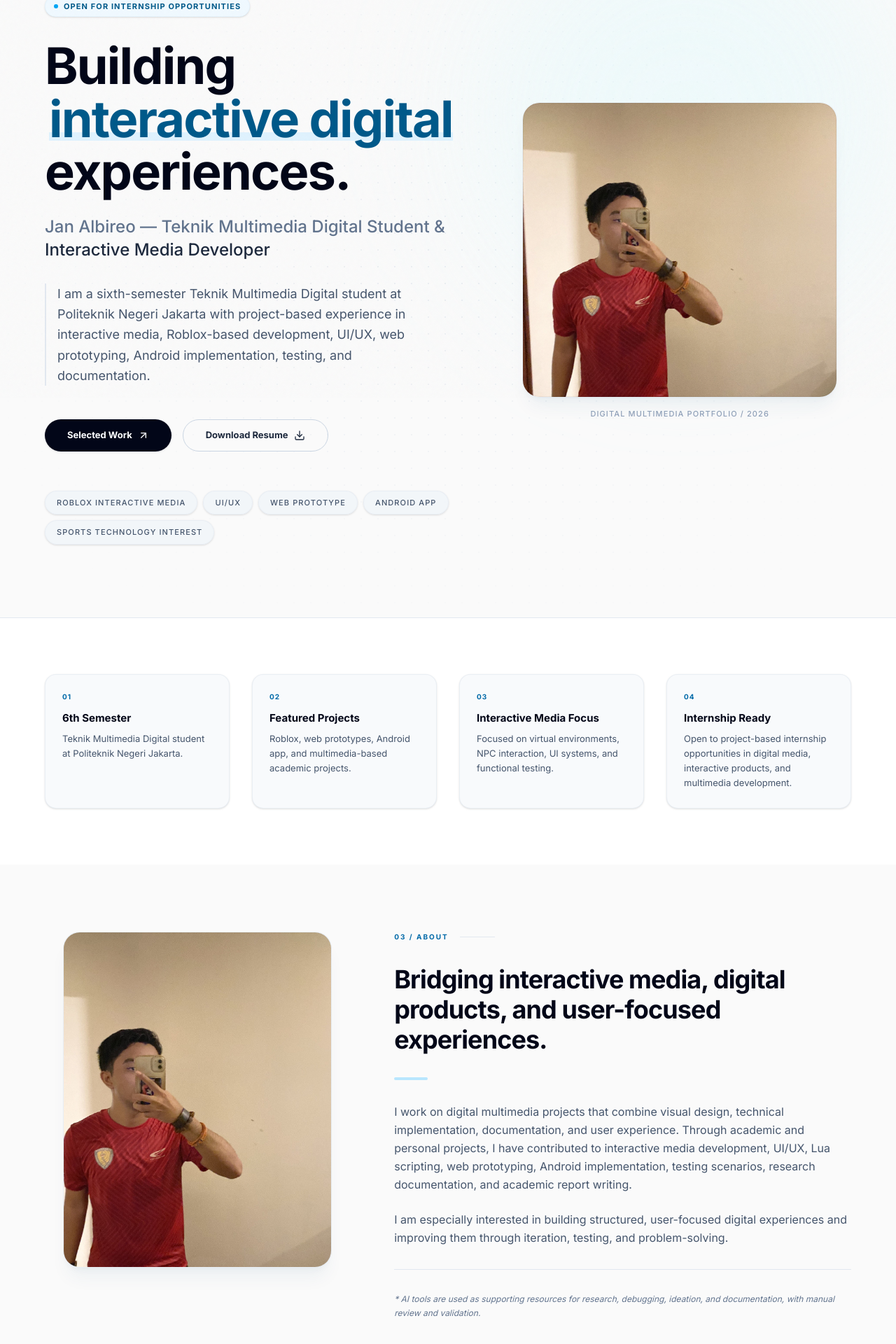
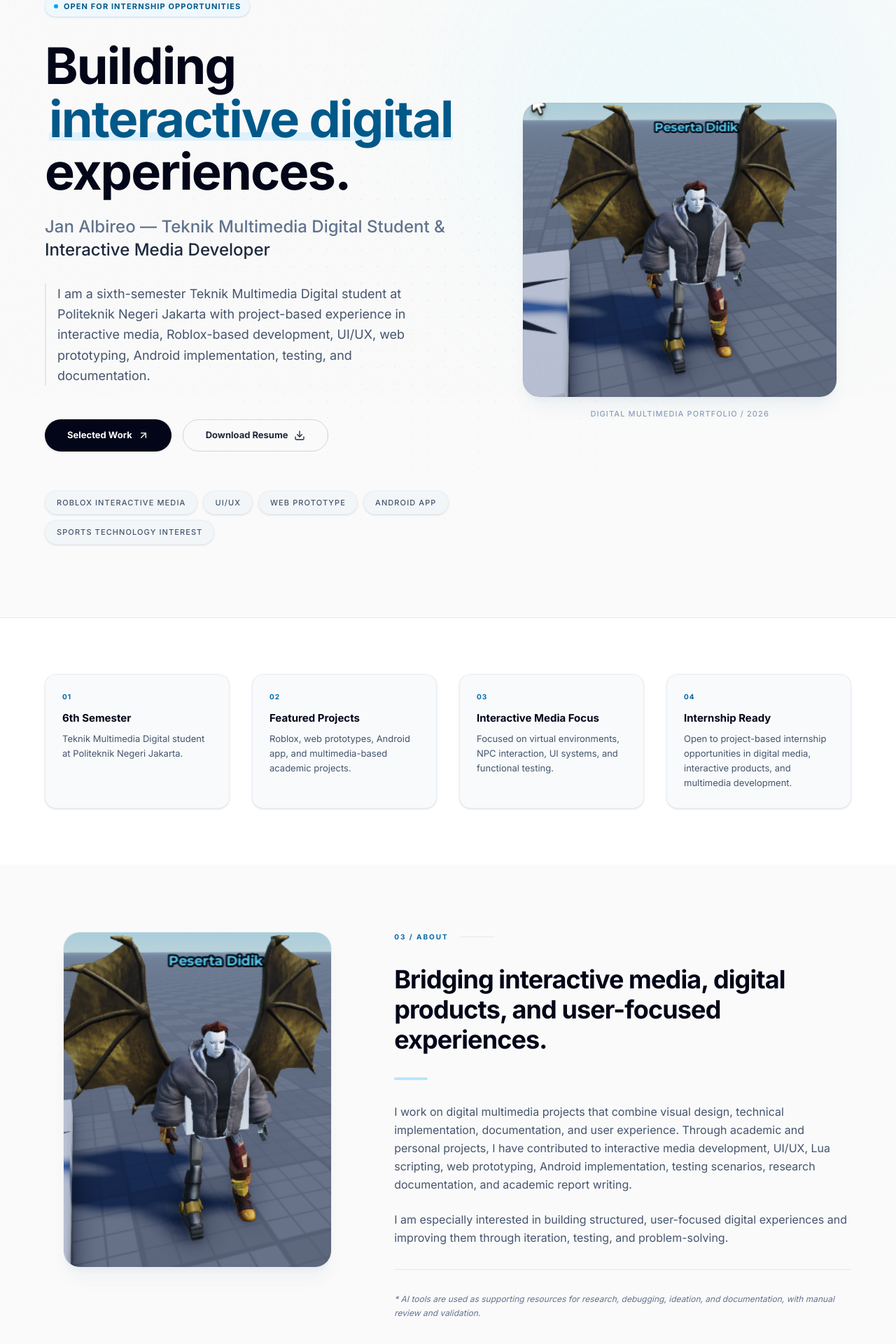
Before and after one commit to albiruby/Portfolio-JanAlbireo, a Next.js app: page / in a window 1280 px wide. Shown: the part 232-2152 px from the top of the page at 70% size. Built offline with nearby package versions, Linux system fonts and the light colour scheme; a web font is replaced by a local one.

Commit message:
refactor: update profile image and resolve lint warnings
- Update profile image source to `imgprofil.png`.
- Add necessary ESLint overrides to resolve hook-related lint warnings in client components.

```diff
--- a/app/page.tsx
+++ b/app/page.tsx
@@ -16,6 +16,7 @@ export default function PortfolioPage() {
   const [mounted, setMounted] = useState(false);
 
   useEffect(() => {
+    // eslint-disable-next-line react-hooks/set-state-in-effect
     setMounted(true);
   }, []);
 
@@ -118,7 +119,7 @@ export default function PortfolioPage() {
           <div className="relative w-full max-w-[280px] sm:max-w-[320px] md:max-w-[360px] lg:max-w-md mx-auto z-10 flex flex-col items-center mt-4 lg:mt-0">
             <div className="relative w-full aspect-[4/5] max-h-[420px] rounded-[1.5rem] overflow-hidden bg-white dark:bg-slate-900 shadow-xl shadow-sky-900/5 dark:shadow-none ring-1 ring-slate-200/50 dark:ring-slate-800">
               <Image
-                src="/img-profil.jpg"
+                src="/imgprofil.png"
                 alt="Jan Albireo"
                 fill
                 priority
@@ -162,7 +163,7 @@ export default function PortfolioPage() {
         >
           <div className="relative w-full max-w-[280px] sm:max-w-xs md:max-w-sm mx-auto aspect-[3/4] md:aspect-[4/5] rounded-[1.5rem] overflow-hidden bg-slate-100 dark:bg-slate-900 shadow-xl shadow-sky-900/5 dark:shadow-none border border-slate-200/50 dark:border-slate-800">
             <Image
-              src="/img-profil.jpg"
+              src="/imgprofil.png"
               alt="Jan Albireo"
               fill
               className="object-cover"
--- a/app/projects/[slug]/ProjectDetailClient.tsx
+++ b/app/projects/[slug]/ProjectDetailClient.tsx
@@ -22,6 +22,7 @@ export function ProjectDetailClient({ project, relatedProjects }: { project: Pro
   const [lightboxIndex, setLightboxIndex] = useState(0);
 
   useEffect(() => {
+    // eslint-disable-next-line react-hooks/set-state-in-effect
     setMounted(true);
   }, []);
 
@@ -66,6 +67,7 @@ export function ProjectDetailClient({ project, relatedProjects }: { project: Pro
   const openLightbox = (index: number) => {
     setLightboxIndex(index);
     setLightboxOpen(true);
+    // eslint-disable-next-line react-hooks/immutability
     document.body.style.overflow = "hidden";
   };
 
--- a/components/Providers.tsx
+++ b/components/Providers.tsx
@@ -21,6 +21,7 @@ export function AppProviders({ children }: { children: React.ReactNode }) {
 
   useEffect(() => {
     const savedLang = localStorage.getItem("lang") as Lang | null;
+    // eslint-disable-next-line react-hooks/set-state-in-effect
     if (savedLang === "id" || savedLang === "en") setLang(savedLang);
 
     const savedTheme = localStorage.getItem("theme") as Theme | null;
@@ -31,6 +32,7 @@ export function AppProviders({ children }: { children: React.ReactNode }) {
       setTheme("light");
       document.documentElement.classList.remove("dark");
     }
+    // eslint-disable-next-line react-hooks/set-state-in-effect
     setMounted(true);
   }, []);
 
```
